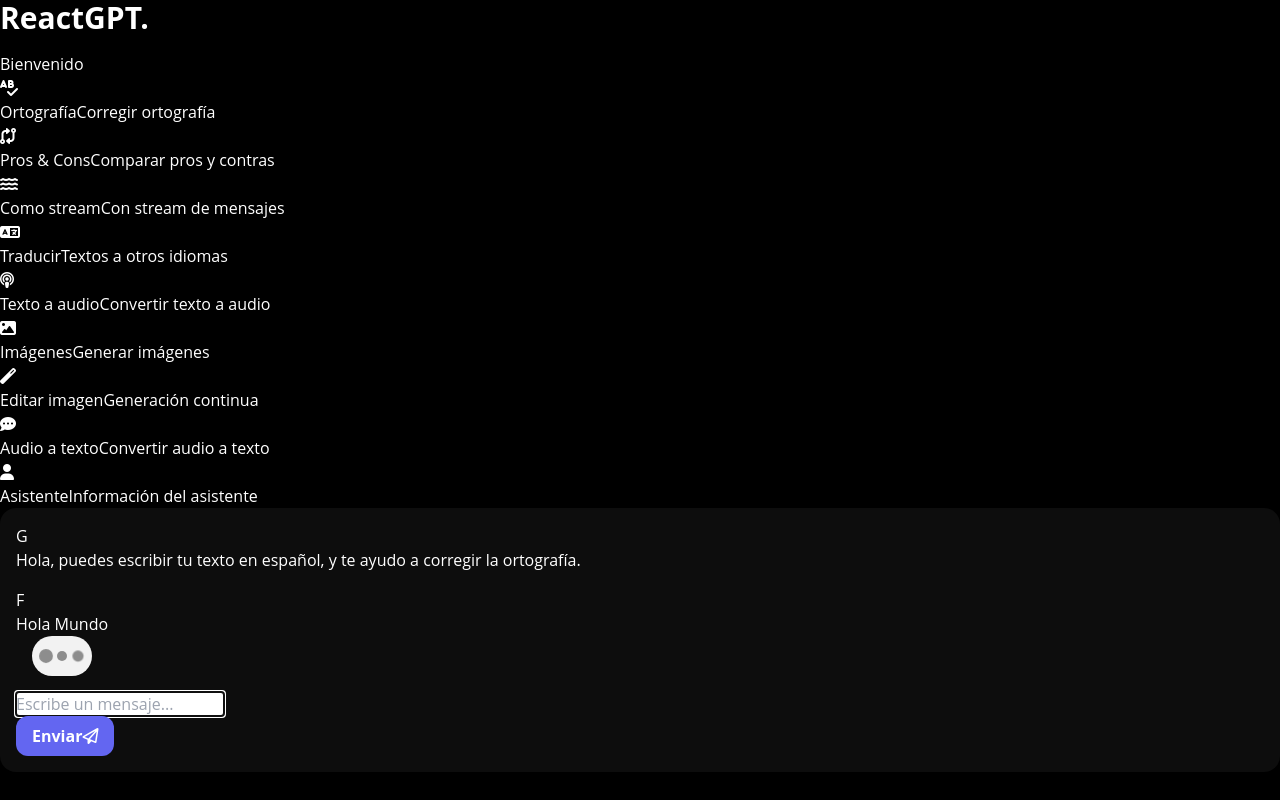
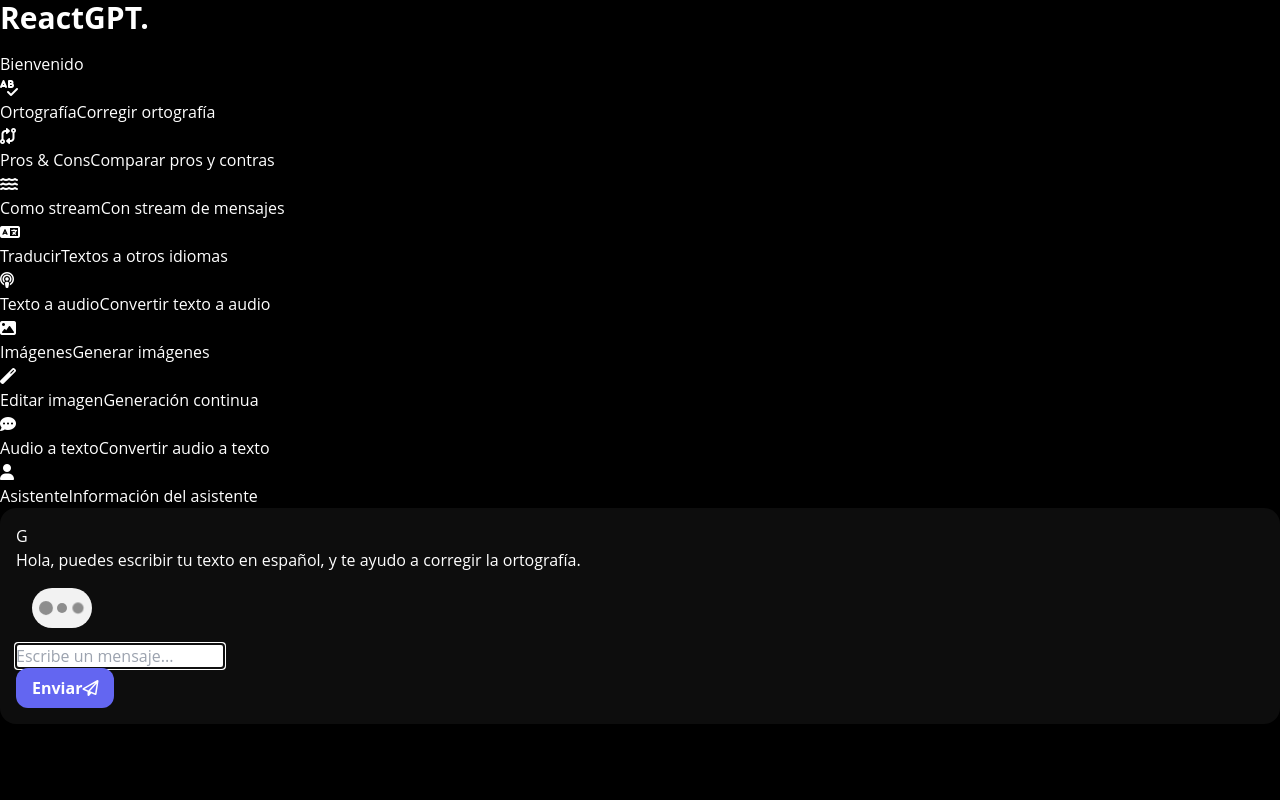
Before and after one commit to jose99segura/React-gpt, a React (Vite) app: page /orthography in a window 1280 px wide. Built offline with nearby package versions, Linux system fonts and the light colour scheme.

Commit message:
continuing with messages

```diff
--- a/src/presentation/pages/orthograpy/OrthographyPage.tsx
+++ b/src/presentation/pages/orthograpy/OrthographyPage.tsx
@@ -10,7 +10,7 @@ export const OrthographyPage = () => {
 
   // Estados
   const [loading, setLoading] = useState(false);
-  const [message, setMessage] = useState([]);
+  const [messages, setMessages] = useState<Message[]>([]);
 
 
   return (
@@ -21,11 +21,27 @@ export const OrthographyPage = () => {
           {/* Mensaje de GPT */}
           <GptMessage text="Hola, puedes escribir tu texto en español, y te ayudo a corregir la ortografía." />
 
-          {/* Mensaje de usuario */}
-          <MyMessage text="Hola Mundo"/>
+          {
+            messages.map( (message, index) => (
+
+              message.isGpt
+              ? (
+                // Mensaje de OpenAI
+                <GptMessage key={index} text="Esto es OpenAI" />
+              )
+              : (
+                // Mensaje de usuario
+                <MyMessage key={index} text={message.text} />
+              )
+
+            ))
+          }
 
           {/* Loader */}
-          <TypingLoader className="fade-in" />
+          <div className="col-start-1 col-end-12 fade-in">
+            <TypingLoader/>
+          </div>
+
 
         </div>
       </div>
```
